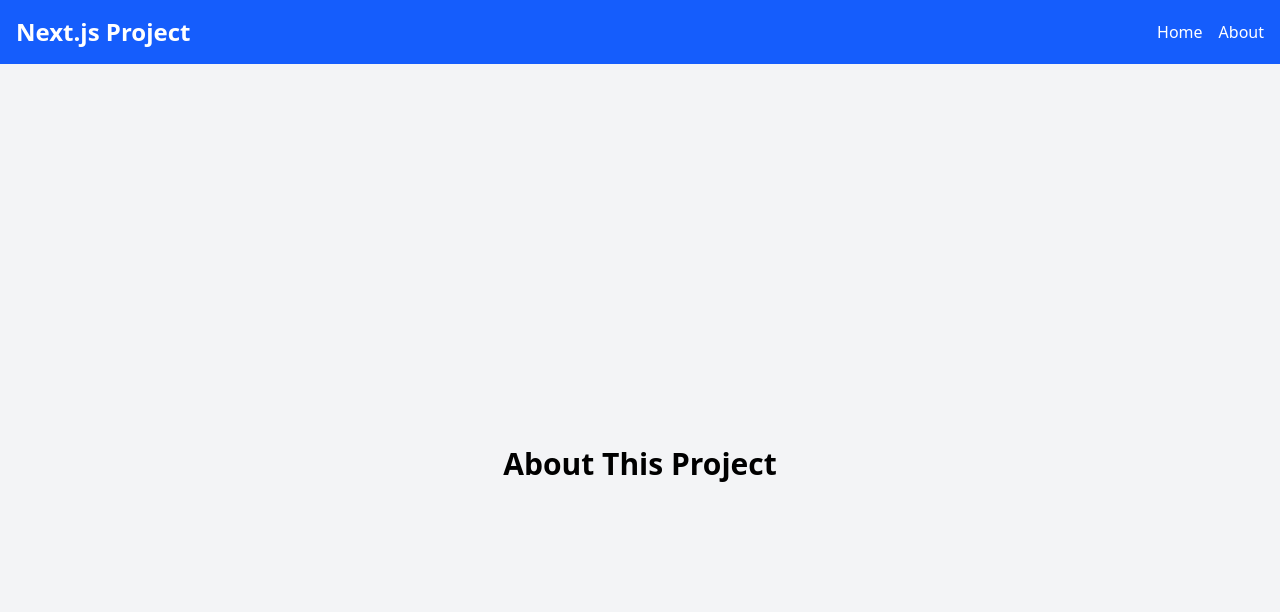
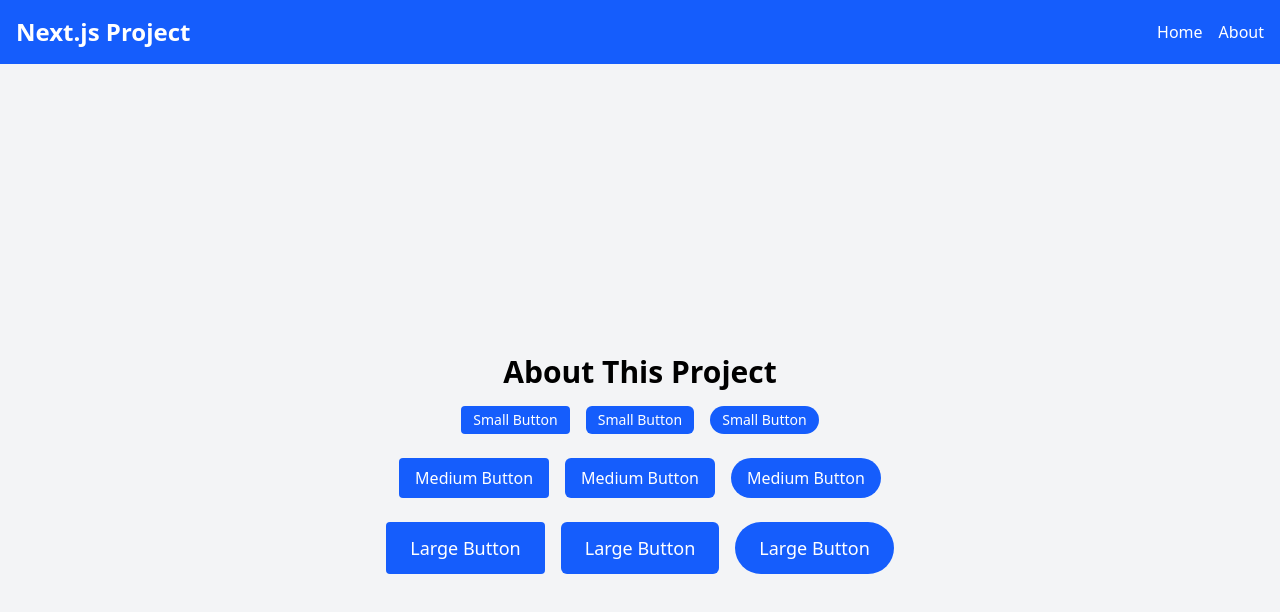
Before and after one commit to sakachris/alx-project-0x02-setup, a Next.js app in the folder alx-project-0x02/: page /about in a window 1280 px wide. Shown: the top 612 px of the page. Built offline with nearby package versions, Linux system fonts and the light colour scheme.

Commit message:
button component

```diff
--- /dev/null
+++ b/alx-project-0x02/components/common/Button.tsx
@@ -0,0 +1,29 @@
+import React from "react";
+import { type ButtonProps } from "@/interfaces";
+
+const sizeClasses = {
+  small: "px-3 py-1 text-sm",
+  medium: "px-4 py-2 text-base",
+  large: "px-6 py-3 text-lg",
+};
+
+const Button: React.FC<ButtonProps> = ({
+  label,
+  size = "medium",
+  shape = "rounded-md",
+  onClick,
+}) => {
+  return (
+    <button
+      onClick={onClick}
+      className={`
+        bg-blue-600 text-white font-medium hover:bg-blue-700 transition
+        ${sizeClasses[size]} ${shape}
+      `}
+    >
+      {label}
+    </button>
+  );
+};
+
+export default Button;
--- a/alx-project-0x02/interfaces/index.ts
+++ b/alx-project-0x02/interfaces/index.ts
@@ -8,3 +8,10 @@
   onClose: () => void;
   onAddPost: (title: string, content: string) => void;
 }
+
+export interface ButtonProps {
+  label: string;
+  size?: "small" | "medium" | "large";
+  shape?: "rounded-sm" | "rounded-md" | "rounded-full";
+  onClick?: () => void;
+}
--- a/alx-project-0x02/pages/about.tsx
+++ b/alx-project-0x02/pages/about.tsx
@@ -1,15 +1,31 @@
 import Head from "next/head";
-import Header from "../components/layout/Header";
+import Header from "@/components/layout/Header";
+import Button from "@/components/common/Button";
 
 export default function AboutPage() {
   return (
     <>
       <Head>
-        <title>About | NextJS Project</title>
+        <title>About | ALX Project</title>
       </Head>
       <Header />
-      <main className="flex items-center justify-center h-screen bg-gray-100">
-        <h1 className="text-3xl font-bold">About This Project</h1>
+      <main className="flex flex-col items-center justify-center h-screen bg-gray-100 space-y-6">
+        <h1 className="text-3xl font-bold mb-4">About This Project</h1>
+        <div className="flex space-x-4">
+          <Button label="Small Button" size="small" shape="rounded-sm" />
+          <Button label="Small Button" size="small" shape="rounded-md" />
+          <Button label="Small Button" size="small" shape="rounded-full" />
+        </div>
+        <div className="flex space-x-4">
+          <Button label="Medium Button" size="medium" shape="rounded-sm" />
+          <Button label="Medium Button" size="medium" shape="rounded-md" />
+          <Button label="Medium Button" size="medium" shape="rounded-full" />
+        </div>
+        <div className="flex space-x-4">
+          <Button label="Large Button" size="large" shape="rounded-sm" />
+          <Button label="Large Button" size="large" shape="rounded-md" />
+          <Button label="Large Button" size="large" shape="rounded-full" />
+        </div>
       </main>
     </>
   );
```
